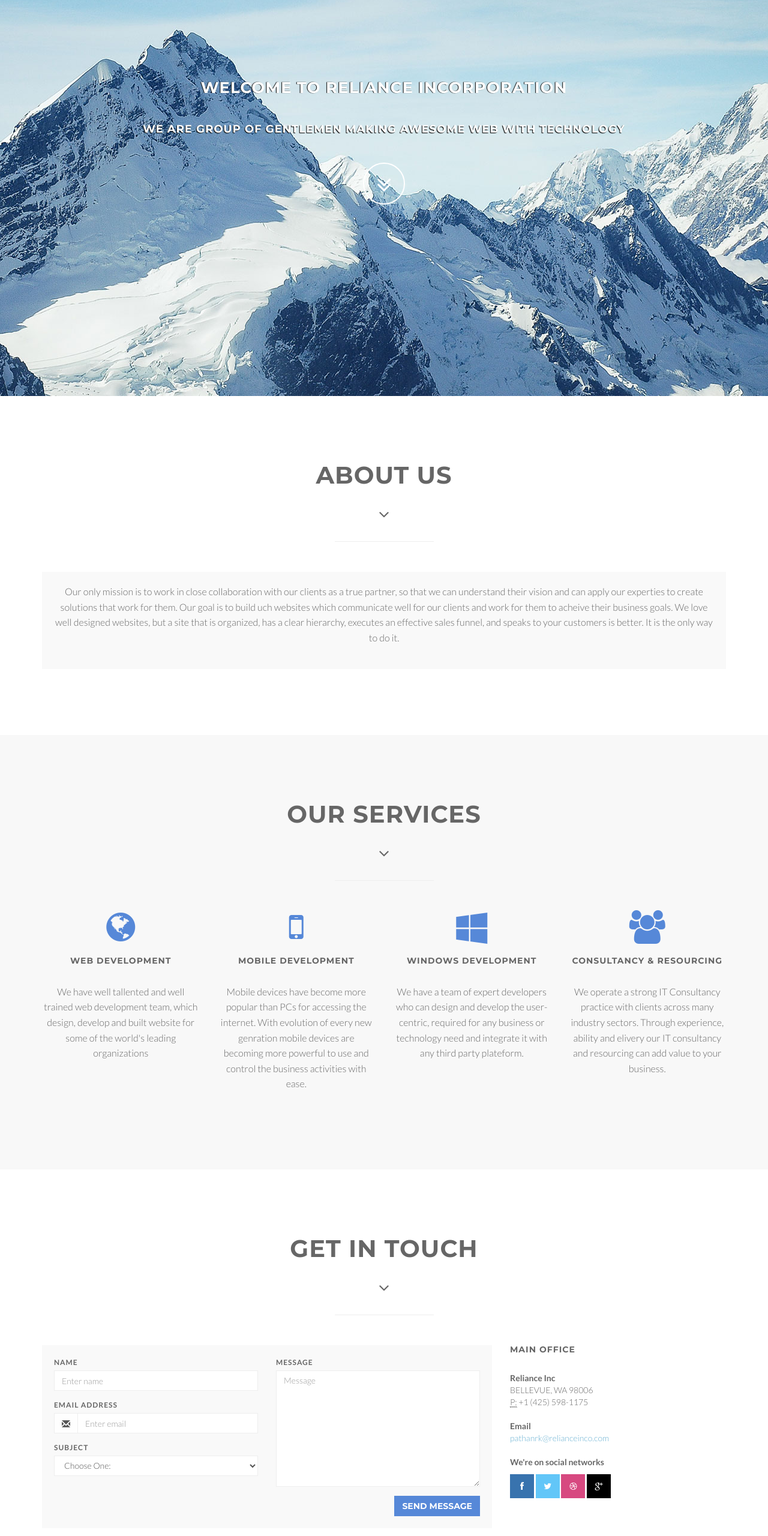
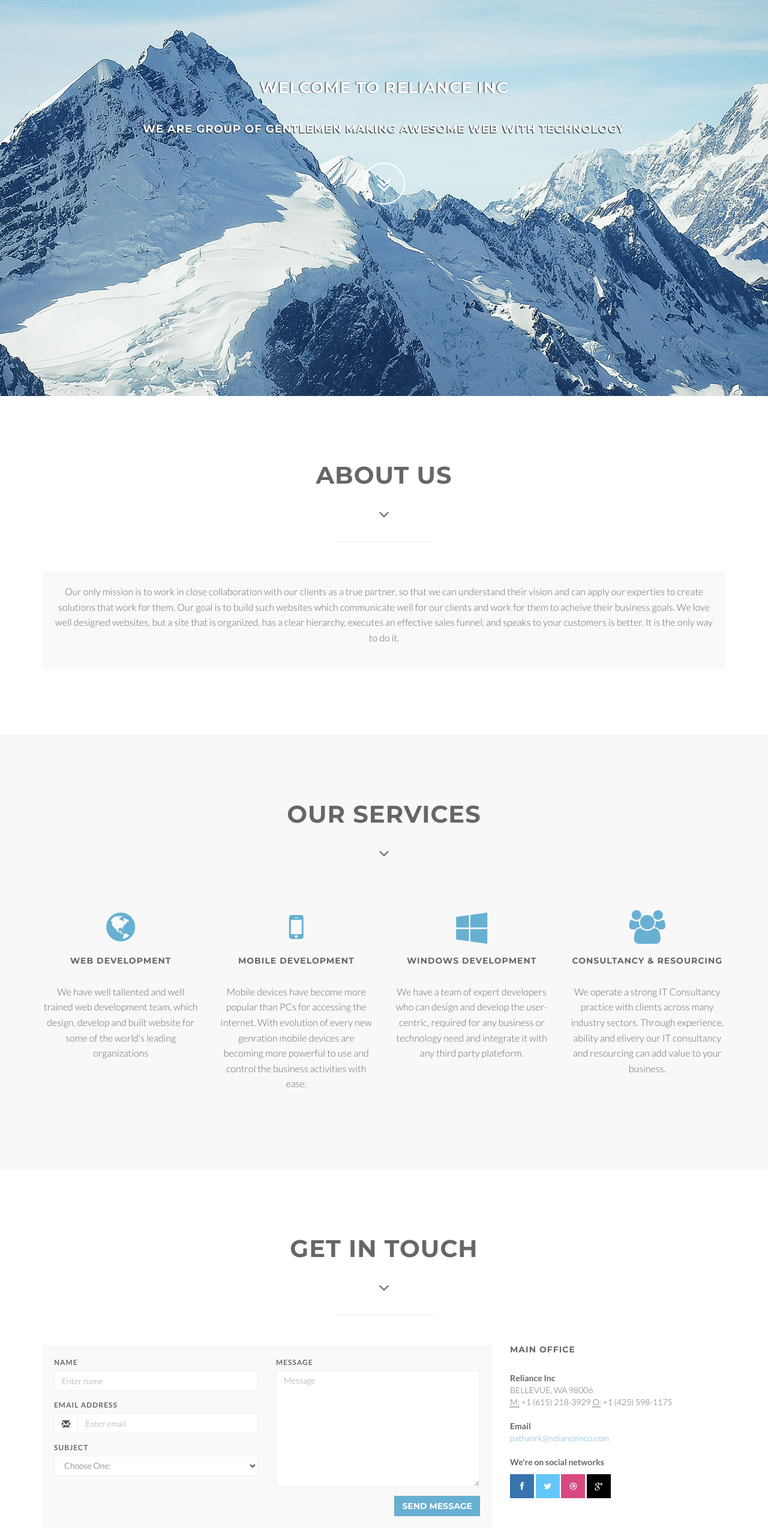
Before and after one commit to hiteshgupta158/reliance-incorporation, a plain HTML site: page public/index.html in a window 1280 px wide. Shown: the part 140-2700 px from the top of the page at 60% size. Drawn offline with Linux system fonts and the light colour scheme.

Commit message:
color reversed and office no. added

```diff
--- a/public/color/default.css
+++ b/public/color/default.css
@@ -3,8 +3,7 @@ a,.tp-caption a.btn:hover {
 	color: #67b0d1;
 }
 .top-nav-collapse {
-	/*background: #67b0d1;*/
-    background:#5688d8
+	background: #67b0d1;
 }
 
 .navbar-custom ul.nav ul.dropdown-menu li a:hover {
@@ -29,11 +28,11 @@ form#contact-form input:focus,form#contact-form select:focus,form#contact-form t
 }
 
 footer {
-    background-color: #5688d8;
+    background-color: #67b0d1;
 }
 
 .btn-skin {
   color: #fff;
-  background-color: #5688d8;
-  border-color: #5688d8;
+  background-color: #67b0d1;
+  border-color: #67b0d1;
 }
--- a/public/index.html
+++ b/public/index.html
@@ -7,7 +7,7 @@
     <meta name="description" content="">
     <meta name="author" content="">
 
-    <title>Reliance Incorporation</title>
+    <title>Reliance Inc</title>
 
     <!-- Bootstrap Core CSS -->
     <link href="css/bootstrap.min.css" rel="stylesheet" type="text/css">
@@ -20,7 +20,7 @@
 	<link href="color/default.css" rel="stylesheet">
     <style>
         .serviceIcon {
-            color:#5688d8;
+            color:#67b0d1;
         }
     </style>
 </head>
@@ -38,7 +38,7 @@
                     <i class="fa fa-bars"></i>
                 </button>
                 <a class="navbar-brand" href="index.html">
-                    <h1>Reliance Incorporation</h1>
+                    <h1>Reliance Inc</h1>
                 </a>
             </div>
 
@@ -68,7 +68,7 @@
     <section id="intro" class="intro">
 
 		<div class="slogan">
-			<h2>WELCOME TO <span class="text_color">Reliance Incorporation</span> </h2>
+			<h2>WELCOME TO <span class="text_color">Reliance Inc</span> </h2>
 			<h4>WE ARE GROUP OF GENTLEMEN MAKING AWESOME WEB WITH Technology</h4>
 		</div>
 		<div class="page-scroll">
@@ -110,7 +110,7 @@
                     <div class="inner">
                         <p>
                             Our only mission is to work in close collaboration with our clients as a true partner, so that we can understand their vision and can apply our experties to create solutions that work for them.
-                            Our goal is to build uch websites which communicate well for our clients and work for them to acheive their business goals.
+                            Our goal is to build such websites which communicate well for our clients and work for them to acheive their business goals.
                             We love well designed websites, but a site that is organized, has a clear hierarchy, executes an effective sales funnel, and speaks to your customers is better.
 It is the only way to do it.
                         </p>
@@ -291,7 +291,8 @@ It is the only way to do it.
 				<address>
 				  <strong>Reliance Inc</strong><br>
 				  BELLEVUE, WA 98006<br>
-				  <abbr title="Phone">P:</abbr> +1 (425) 598-1175
+				  <abbr title="Phone-Mobile">M:</abbr> +1 (615) 218-3929
+                  <abbr title="Phone-Office">O:</abbr> +1 (425) 598-1175
 				</address>
 
 				<address>
```
